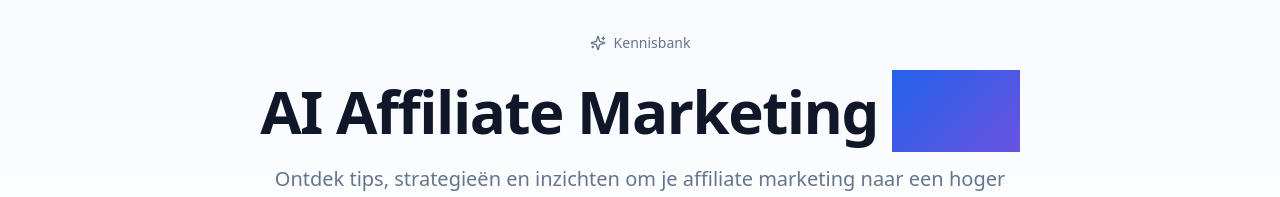
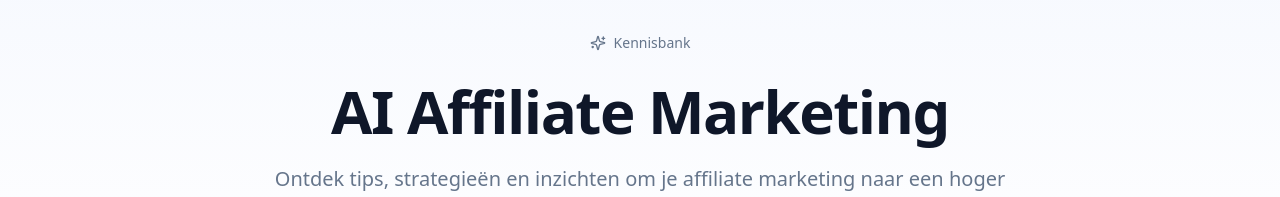
Before and after one commit to Benrgy/toolsvooraffiliatemarketing, a React (Vite) app: page /blog in a window 1280 px wide. Shown: the part 128-325 px from the top of the page. Built offline with nearby package versions, Linux system fonts and the light colour scheme; no server answers; the database is empty.

Commit message:
Visual edit in Lovable

```diff
--- a/src/components/blog/BlogHero.tsx
+++ b/src/components/blog/BlogHero.tsx
@@ -1,8 +1,6 @@
 import { Sparkles } from "lucide-react";
-
 export const BlogHero = () => {
-  return (
-    <section className="gradient-hero py-16 md:py-24">
+  return <section className="gradient-hero py-16 md:py-24">
       <div className="container mx-auto px-4">
         <div className="max-w-3xl mx-auto text-center space-y-6 animate-fade-in">
           <div className="inline-flex items-center gap-2 text-sm font-medium text-muted-foreground">
@@ -12,9 +10,7 @@ export const BlogHero = () => {
 
           <h1 className="text-4xl md:text-5xl lg:text-6xl font-bold tracking-tight">
             AI Affiliate Marketing{" "}
-            <span className="gradient-primary bg-clip-text text-transparent">
-              Blog
-            </span>
+
           </h1>
 
           <p className="text-xl text-muted-foreground">
@@ -22,6 +18,5 @@ export const BlogHero = () => {
           </p>
         </div>
       </div>
-    </section>
-  );
+    </section>;
 };
```
